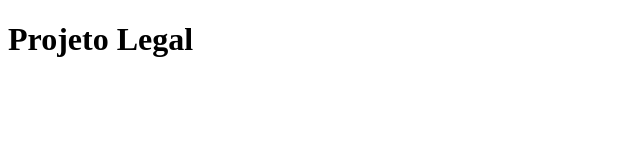
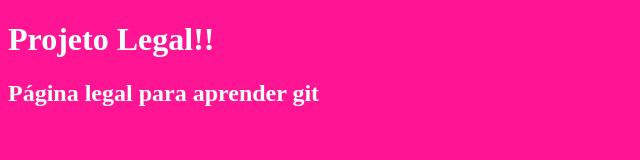
Before and after one commit to gabrie-felipe/teste-github, a plain HTML site: page index.html in a window 1280 px wide. Shown: the whole page, without its empty margins (0-640 px from the left). Drawn offline with Linux system fonts and the light colour scheme.

Commit message:
adicionando um subtitulo, cor da fonte e cor do fundo

```diff
--- a/index.html
+++ b/index.html
@@ -6,7 +6,8 @@
     <meta http-equiv="X-UA-Compatible" content="ie=edge">
     <title>Projeto Legal</title>
 </head>
-<body>
-    <h1>Projeto Legal</h1>
+<body style="background-color:deeppink; color:azure">
+    <h1>Projeto Legal!!</h1>
+    <H2>Página legal para aprender git</H2>
 </body>
 </html>
```
